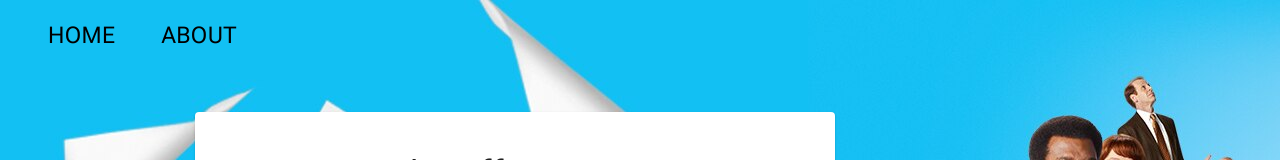
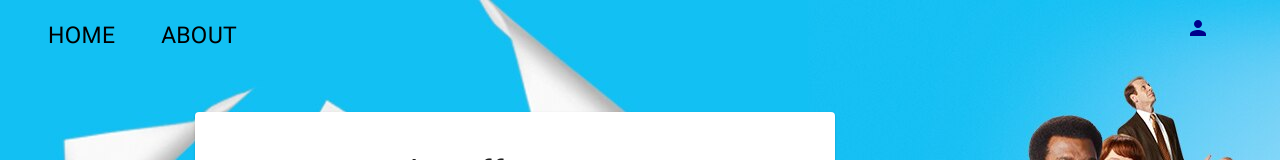
Before and after one commit to greasonek/office-trivia, a React (Create React App) app: page /game in a window 1280 px wide. Shown: the top 160 px of the page. Built offline with nearby package versions, Linux system fonts and the light colour scheme.

Commit message:
commented everything back in for about and login pages

```diff
--- a/src/App.jsx
+++ b/src/App.jsx
@@ -1,10 +1,10 @@
 import React from 'react';
 import './App.css';
 import Home from './components/Home';
-// import About from './components/About';
+import About from './components/About';
 import Game from './components/Game';
 import Error from './components/errorHandling/Error';
-// import Login from './components/Login';
+import Login from './components/Login';
 
 import { BrowserRouter, Routes, Route } from 'react-router-dom';
 
@@ -16,9 +16,9 @@ function App() {
         <Routes>
           <Route index element={<Home/>} />
           <Route path='/home' element={<Home/>}/>
-          {/* <Route path='/about' element={<About/>}/> */}
+          <Route path='/about' element={<About/>}/>
           <Route path='/game' element={<Game/>}/>
-          {/* <Route path='login' element={<Login/>} /> */}
+          <Route path='login' element={<Login/>} />
           <Route path='*' element={<Error/>}/>
 
         </Routes>
--- a/src/components/Header.js
+++ b/src/components/Header.js
@@ -1,13 +1,13 @@
 import React from "react";
 import { Button } from "@mui/material";
-// import PersonIcon from '@mui/icons-material/Person';
-// import { useNavigate } from "react-router-dom";
+import PersonIcon from '@mui/icons-material/Person';
+import { useNavigate } from "react-router-dom";
 
 function Header () {
-  // const navigate = useNavigate()
-  // const handleLogIn = () => {
-  //   navigate('/login');
-  // }
+  const navigate = useNavigate()
+  const handleLogIn = () => {
+    navigate('/login');
+  }
 
   return (
     <div className="nav">
@@ -15,11 +15,11 @@ function Header () {
           <Button variant='text' ><a href='/' className="home">Home</a></Button>
           <Button><a href='/about' className="home">About</a></Button>
       </ul>
-      {/* <div className="login">
+      <div className="login">
         <ul>
           <Button onClick={handleLogIn}><PersonIcon sx={{ color: "darkblue"}} >login</PersonIcon></Button>
         </ul>
-      </div> */}
+      </div>
     </div>
   )
 }
```
